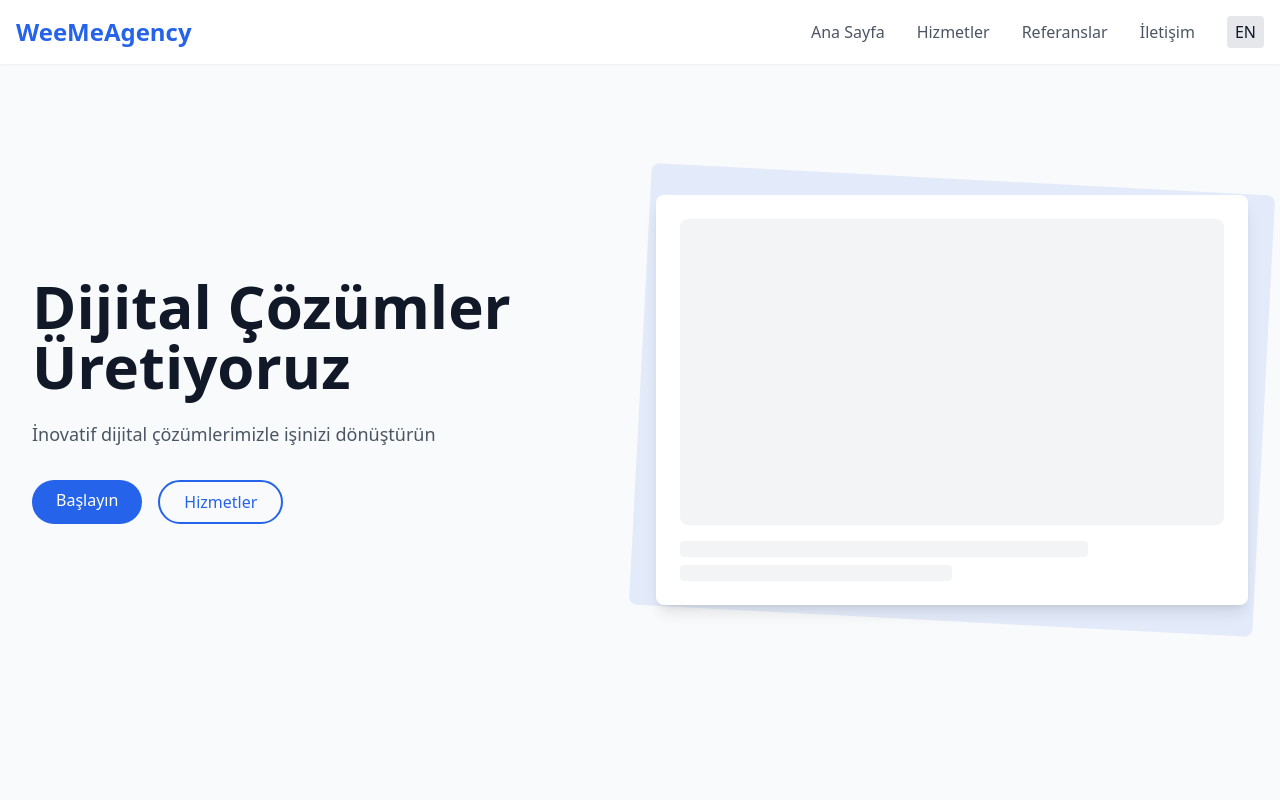
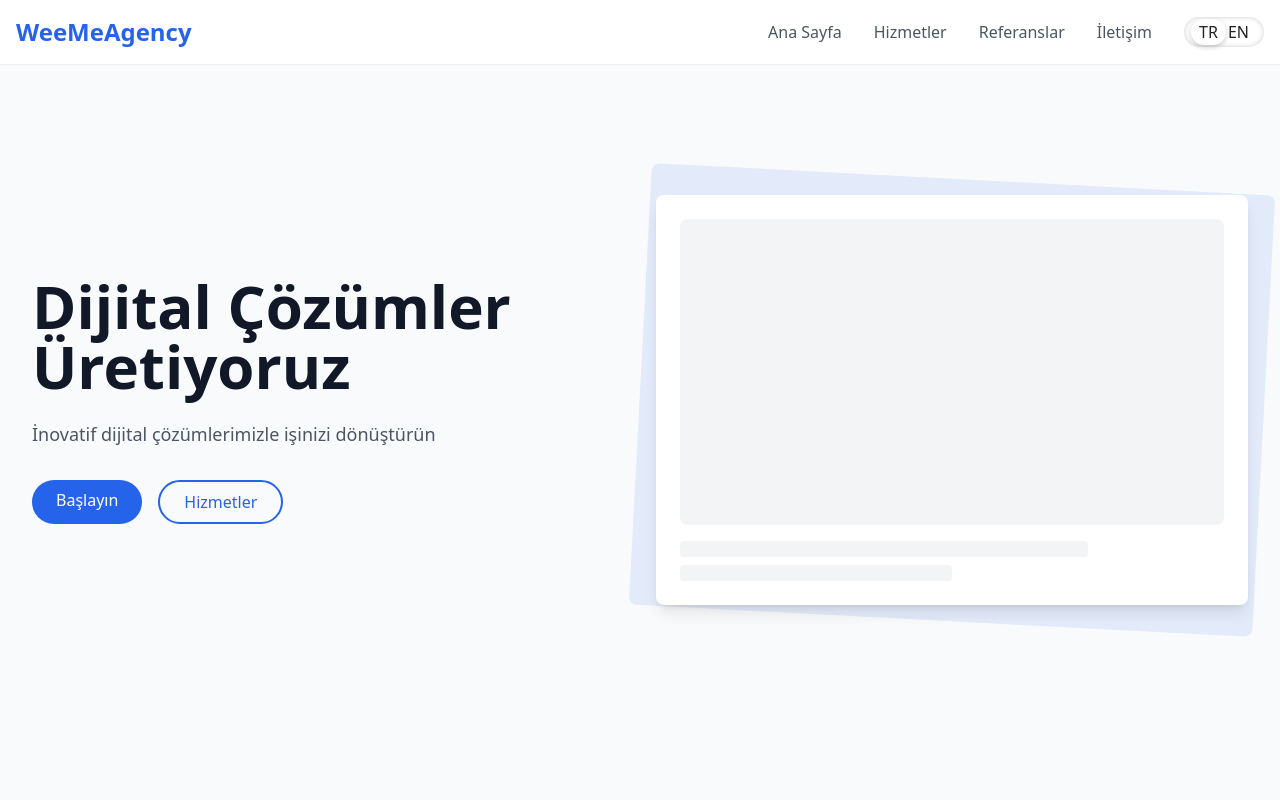
Before and after one commit to bekirbali/React-WeeMeeAgency, a React (Create React App) app: page / in a window 1280 px wide. Shown: the top 800 px of the page. Built offline with nearby package versions, Linux system fonts and the light colour scheme.

Commit message:
Add language switcher component with toggle functionality and styles
- Implemented a language switcher using a toggle switch UI.
- Updated LanguageSwitcher.js to manage language state and toggle between Turkish and English.
- Added corresponding CSS styles for the toggle switch in index.css.

```diff
--- a/src/components/LanguageSwitcher.js
+++ b/src/components/LanguageSwitcher.js
@@ -1,34 +1,31 @@
-import React from "react";
+import React, { useState } from "react";
 import { useTranslation } from "react-i18next";
+import "../index.css";
 
 const LanguageSwitcher = () => {
   const { i18n } = useTranslation();
+  const [isEnglish, setIsEnglish] = useState(false);
+  const [lang, setLang] = useState(i18n.language);
 
-  const changeLanguage = (lng) => {
-    i18n.changeLanguage(lng);
+  const toggleLanguage = () => {
+    setIsEnglish((prev) => !prev);
+    i18n.changeLanguage(lang === "tr" ? "en" : "tr");
+    setLang(lang === "tr" ? "en" : "tr");
+    console.log(i18n.language);
   };
 
   return (
-    <div className="flex gap-2">
-      {i18n.language === "tr" ? (
-        <button
-          className={`px-2 py-1 rounded ${
-            i18n.language === "en" ? "bg-blue-500 text-white" : "bg-gray-200"
-          }`}
-          onClick={() => changeLanguage("en")}
-        >
-          EN
-        </button>
-      ) : (
-        <button
-          className={`px-2 py-1 rounded ${
-            i18n.language === "tr" ? "bg-blue-500 text-white" : "bg-gray-200"
-          }`}
-          onClick={() => changeLanguage("tr")}
-        >
-          TR
-        </button>
-      )}
+    <div
+      className="toggle-wrapper"
+      onClick={() => {
+        return toggleLanguage();
+      }}
+    >
+      <div className={`toggle-switch ${isEnglish ? "active" : ""}`}>
+        <button className="toggle-knob" />
+        <button className="label left">TR</button>
+        <button className="label right">EN</button>
+      </div>
     </div>
   );
 };
--- a/src/index.css
+++ b/src/index.css
@@ -34,3 +34,70 @@ h4 {
     @apply max-w-7xl mx-auto;
   }
 }
+
+/* language switcher */
+
+.toggle-wrapper {
+  display: flex;
+  justify-content: center;
+  align-items: center;
+  cursor: pointer;
+}
+
+.toggle-switch {
+  position: relative;
+  width: 80px;
+  height: 30px;
+  /* background-color: #fcebd1; */
+  border-radius: 26px;
+  cursor: pointer;
+  display: flex;
+  align-items: center;
+  justify-content: space-between;
+  padding: 0 10px;
+  box-shadow: inset 0 0 5px rgba(0, 0, 0, 0.2);
+  transition: background-color 0.3s ease;
+}
+
+.toggle-switch.active {
+  /* background-color: #f1c27d; */
+}
+
+.toggle-knob {
+  position: absolute;
+  width: 35px;
+  height: 26px;
+  background-color: white;
+  border-radius: 50px;
+  top: 2px;
+  left: 7px;
+  box-shadow: 0 2px 5px rgba(0, 0, 0, 0.2);
+  transition: left 0.3s ease;
+}
+
+.toggle-switch.active .toggle-knob {
+  left: 36px; /* Knob sağa kayar */
+}
+
+.label {
+  font-size: 16px;
+  font-weight: 500;
+  color: #222;
+  cursor: pointer;
+}
+
+.label.left {
+  position: absolute;
+  left: 15px;
+}
+
+.label.right {
+  position: absolute;
+  right: 15px;
+}
+
+@media (max-width: 768px) {
+  .toggle-wrapper {
+    justify-content: flex-start;
+  }
+}
```
